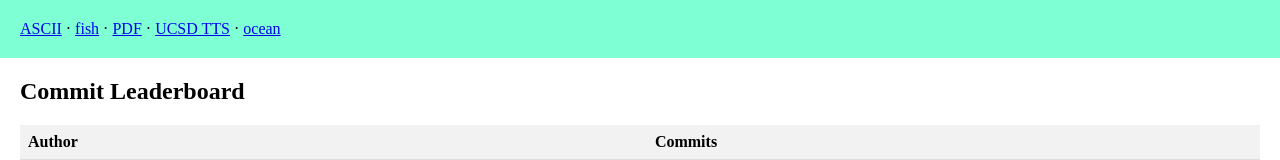
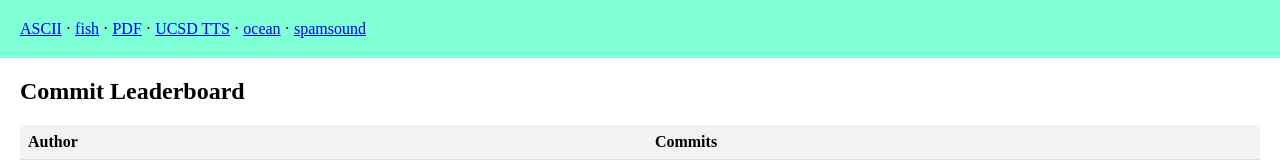
Before and after one commit to NolanChai/Commit-Challenge-2024, a website: page index.html in a window 1280 px wide. Shown: the top 160 px of the page. Drawn offline with Linux system fonts and the light colour scheme; no server answers.

Commit message:
link to spamsound

```diff
--- a/index.html
+++ b/index.html
@@ -54,6 +54,8 @@
         <a href="ucsd-tts">UCSD TTS</a>
         &middot;
         <a href="ocean">ocean</a>
+        &middot;
+        <a href="spamsound">spamsound</a>
     </nav>
 <h2>Commit Leaderboard</h2>
 <table id="commitTable">
```
